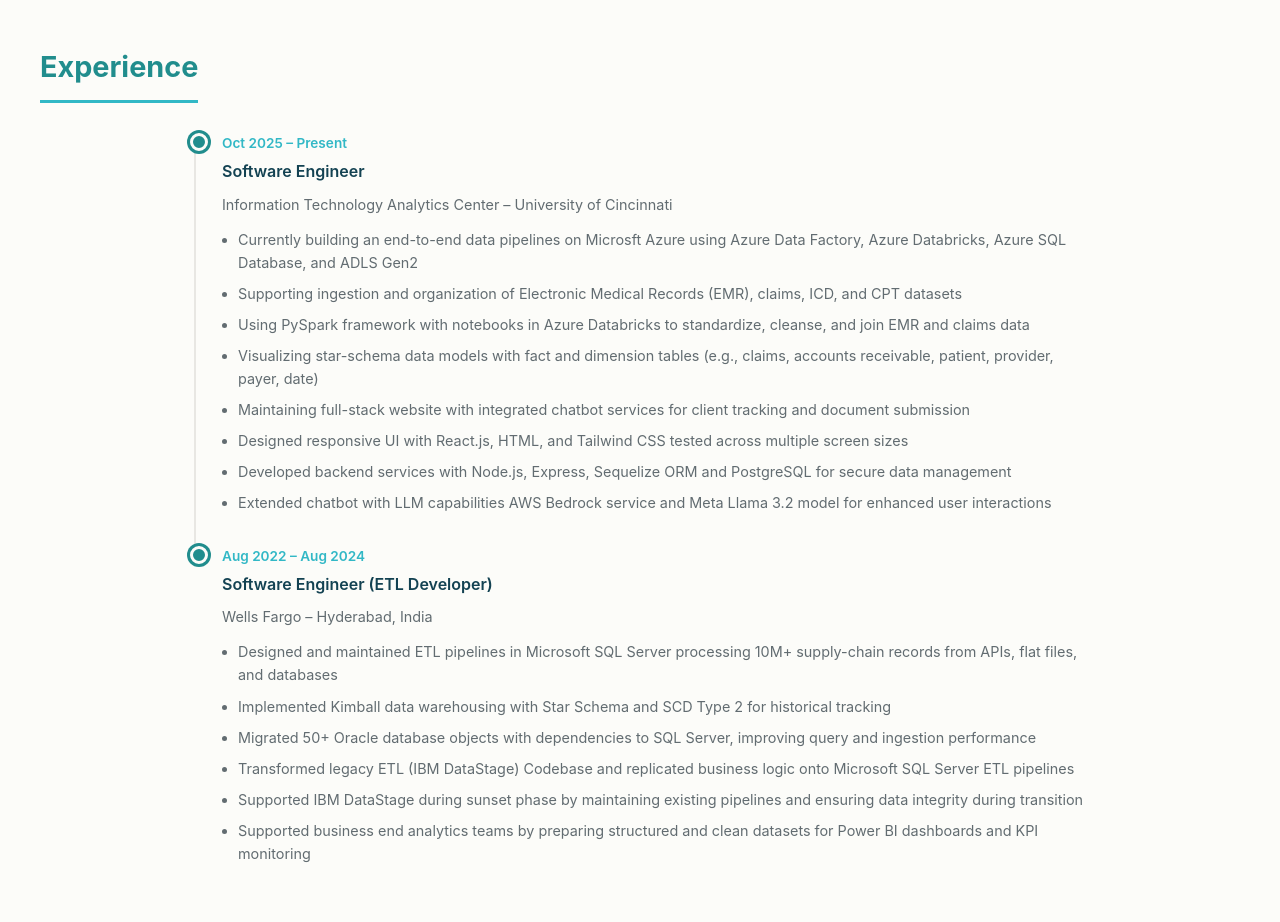
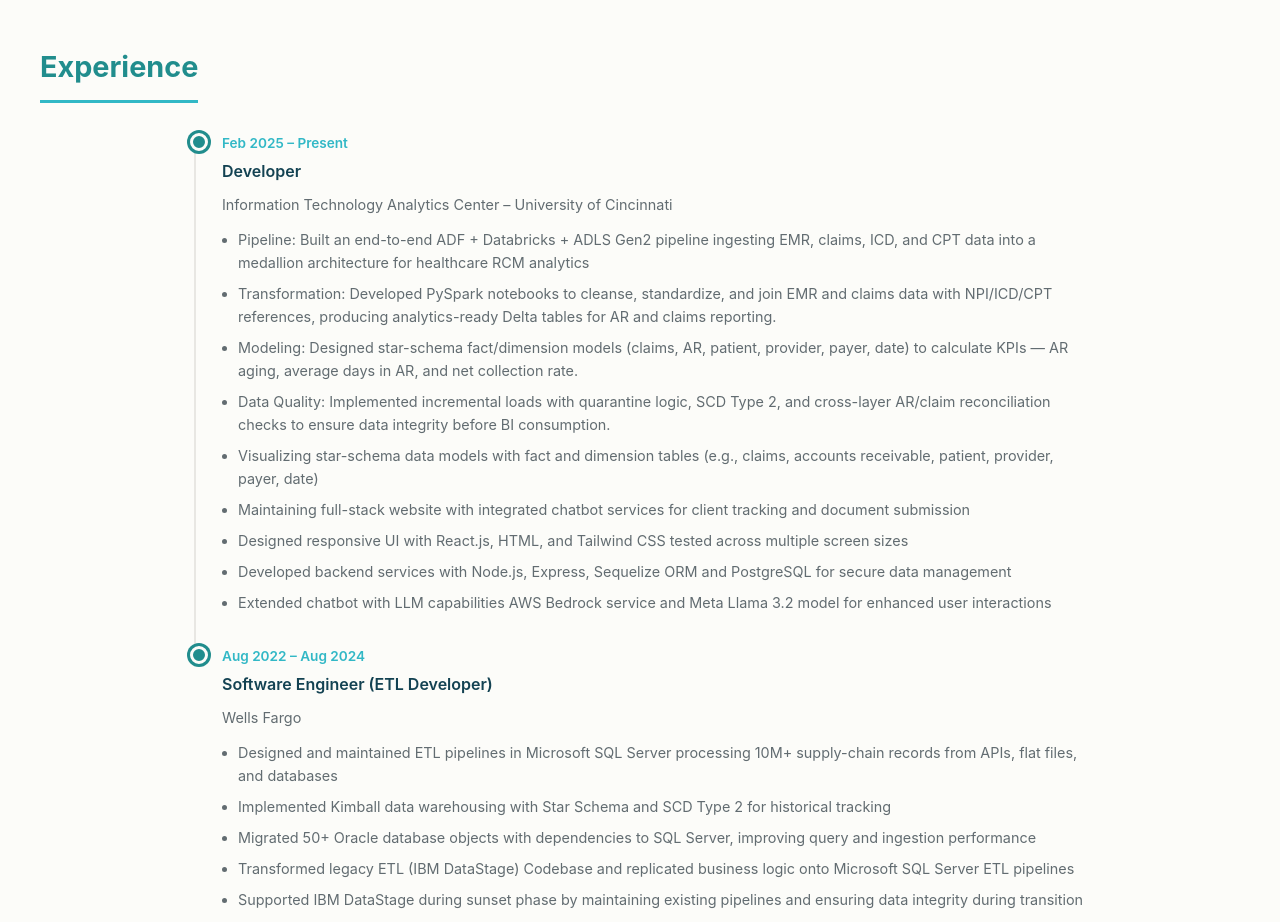
Before and after one commit to SrinivasVssj/My_Portfolio, a React (Vite) app: page / in a window 1280 px wide. Shown: the part 2180-3102 px from the top of the page. Built offline with nearby package versions, Linux system fonts and the light colour scheme.

Commit message:
made changes in experience section based on inputs from consltncy mentor

```diff
--- a/src/components/Experience.jsx
+++ b/src/components/Experience.jsx
@@ -3,13 +3,14 @@
 const Experience = () => {
   const experiences = [
     {
-      date: 'Oct 2025 – Present',
-      title: 'Software Engineer',
+      date: 'Feb 2025 – Present',
+      title: 'Developer',
       company: 'Information Technology Analytics Center – University of Cincinnati',
       description: [
-        'Currently building an end-to-end data pipelines on Microsft Azure using Azure Data Factory, Azure Databricks, Azure SQL Database, and ADLS Gen2',
-        'Supporting ingestion and organization of Electronic Medical Records (EMR), claims, ICD, and CPT datasets',
-        'Using PySpark framework with notebooks in Azure Databricks to standardize, cleanse, and join EMR and claims data',
+        'Pipeline: Built an end-to-end ADF + Databricks + ADLS Gen2 pipeline ingesting EMR, claims, ICD, and CPT data into a medallion architecture for healthcare RCM analytics',
+        'Transformation: Developed PySpark notebooks to cleanse, standardize, and join EMR and claims data with NPI/ICD/CPT references, producing analytics-ready Delta tables for AR and claims reporting.',
+        'Modeling: Designed star-schema fact/dimension models (claims, AR, patient, provider, payer, date) to calculate KPIs — AR aging, average days in AR, and net collection rate.',
+        'Data Quality: Implemented incremental loads with quarantine logic, SCD Type 2, and cross-layer AR/claim reconciliation checks to ensure data integrity before BI consumption.',
         'Visualizing star-schema data models with fact and dimension tables (e.g., claims, accounts receivable, patient, provider, payer, date)',
         'Maintaining full-stack website with integrated chatbot services for client tracking and document submission',
         'Designed responsive UI with React.js, HTML, and Tailwind CSS tested across multiple screen sizes',
@@ -20,7 +21,7 @@
     {
       date: 'Aug 2022 – Aug 2024',
       title: 'Software Engineer (ETL Developer)',
-      company: 'Wells Fargo – Hyderabad, India',
+      company: 'Wells Fargo',
       description: [
         'Designed and maintained ETL pipelines in Microsoft SQL Server processing 10M+ supply-chain records from APIs, flat files, and databases',
         'Implemented Kimball data warehousing with Star Schema and SCD Type 2 for historical tracking',
```
